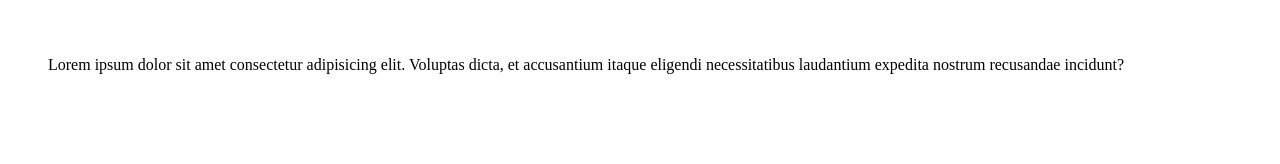
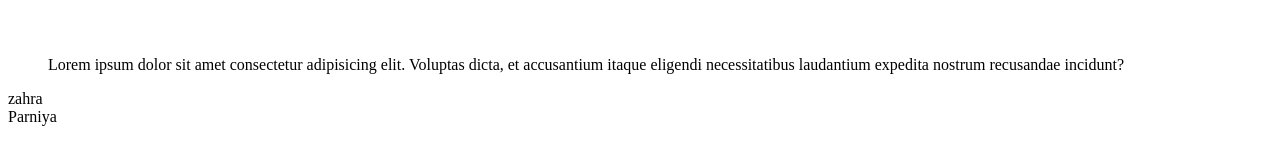
Before and after one commit to HosseinKolivand128/extraGit, a plain HTML site: page index.html in a window 1280 px wide. Drawn offline with Linux system fonts and the light colour scheme.

Commit message:
Update index.html

```diff
--- a/index.html
+++ b/index.html
@@ -38,6 +38,12 @@
                 </figcaption>
             </figure>
         </section>
+        <section>
+            zahra
+</section>
+        <section>
+            Parniya
+        </section>
 
     </main>
 </body>
```
